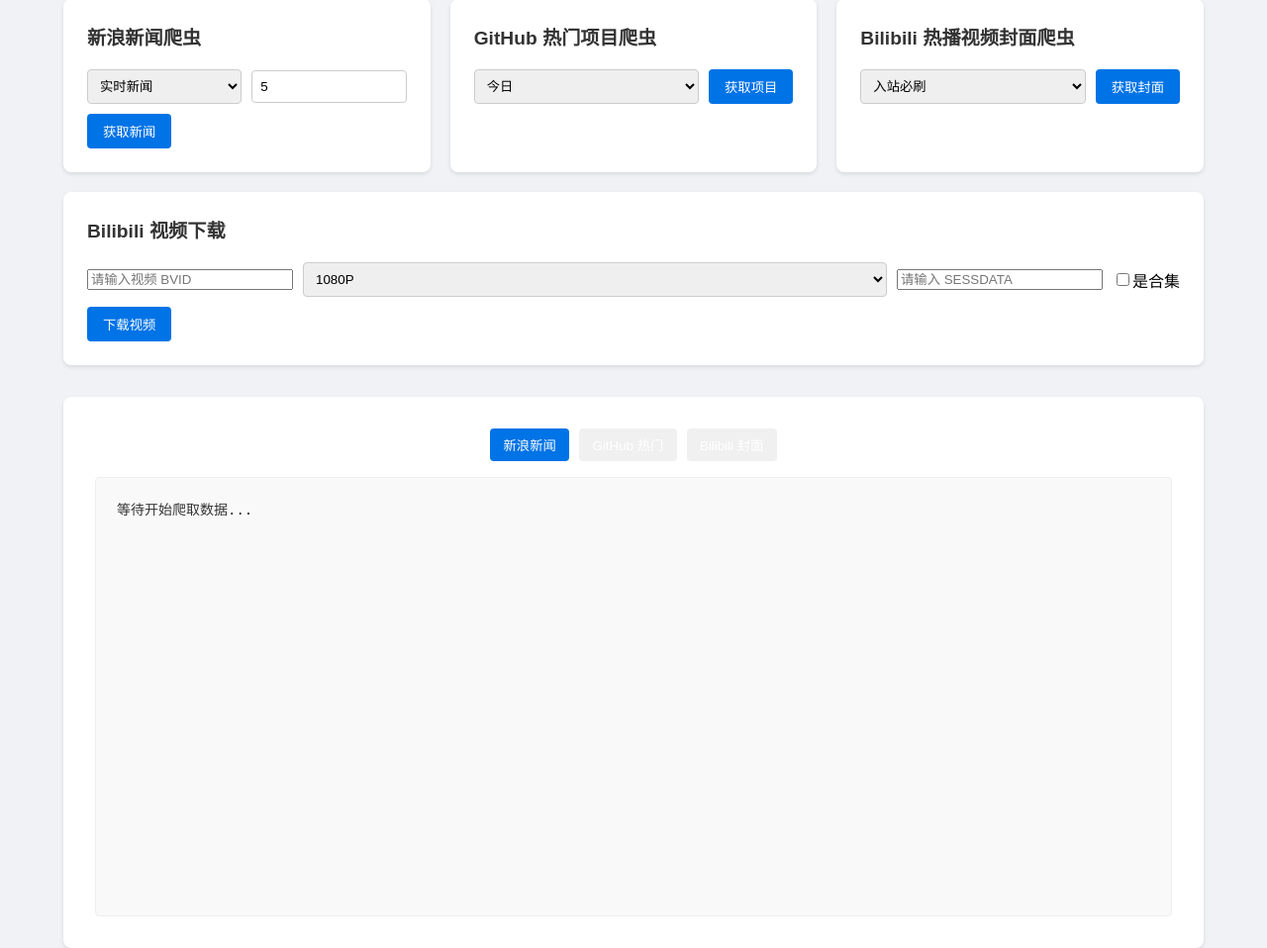
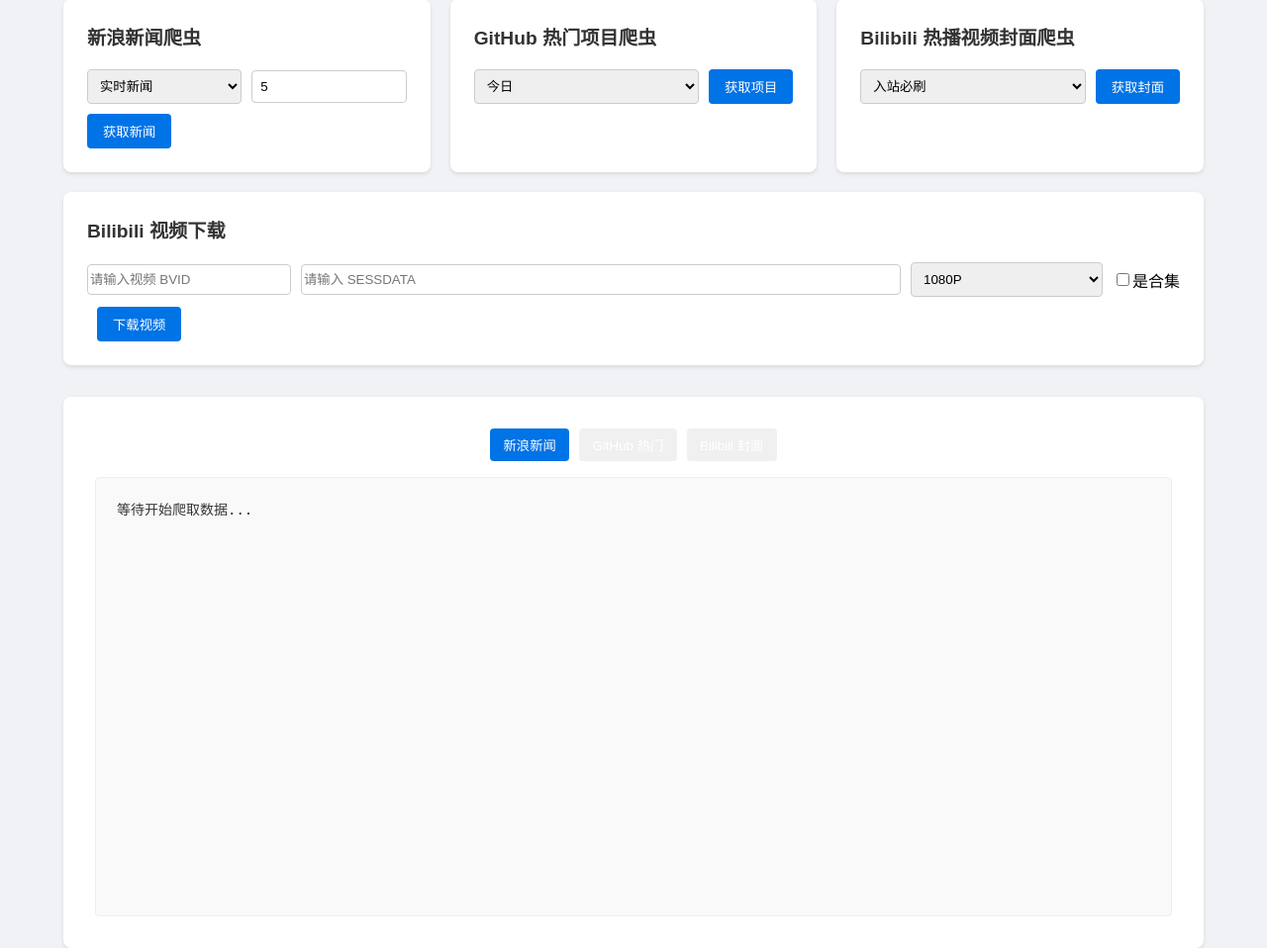
Before and after one commit to feifei912/pythonCrawler, a Flask app: page / in a window 1280 px wide. Shown: the part 111-1069 px from the top of the page at 99% size. Run offline with Flask 3, Linux system fonts and the light colour scheme.

Commit message:
优化前端界面

```diff
--- a/pythonCrawler/templates/index.html
+++ b/pythonCrawler/templates/index.html
@@ -182,6 +182,16 @@
         flex-direction: column;
       }
     }
+
+    /* 添加样式限制选择框宽度 */
+    #video-quality {
+      max-width: 200px;
+      width: 100%;
+      overflow: hidden;
+      text-overflow: ellipsis;
+      white-space: nowrap;
+    }
+
   </style>
 
   <script>
@@ -525,7 +535,13 @@
         <h2>Bilibili 视频下载</h2>
         <div class="control-inputs">
           <!-- BVID 输入框 -->
-          <input type="text" id="bvid-input" placeholder="请输入视频 BVID" style="min-width:200px;" />
+          <input type="text" id="bvid-input" placeholder="请输入视频 BVID"
+            style="min-width:200px;min-height: 27px;border: 1px solid #ccc;border-radius: 4px;" />
+
+          <!-- 记录 SESSDATA Cookie -->
+          <input type="text" id="sessdata-input" placeholder="请输入 SESSDATA"
+            style="min-width:600px;min-height: 27px;border: 1px solid #ccc;border-radius: 4px;"
+            oninput="storeCookie()" />
 
           <!-- 清晰度下拉框 -->
           <select id="video-quality">
@@ -535,15 +551,14 @@
             <option value="16">360P</option>
           </select>
 
-          <!-- 记录 SESSDATA Cookie -->
-          <input type="text" id="sessdata-input" placeholder="请输入 SESSDATA" style="min-width:200px;"
-            oninput="storeCookie()" />
-
           <!-- 是否是合集 -->
           <label style="display:flex; align-items:center;">
             <input type="checkbox" id="is-collection" onchange="toggleCollectionInputs()" />
             <span>是合集</span>
           </label>
+
+          <!-- 下载按钮 -->
+          <button onclick="downloadBiliVideo()" style="margin-left: 10px;">下载视频</button>
         </div>
 
         <!-- 合集范围输入框，默认隐藏，通过 JS 控制显示 -->
@@ -551,12 +566,8 @@
           <input type="number" id="start-page" placeholder="起始视频页" />
           <input type="number" id="end-page" placeholder="终止视频页" />
         </div>
+      </div>
 
-        <!-- 下载按钮 -->
-        <div style="margin-top:10px;">
-          <button onclick="downloadBiliVideo()">下载视频</button>
-        </div>
-      </div>
     </div>
 
     <!-- 统一输出区域 -->
```
